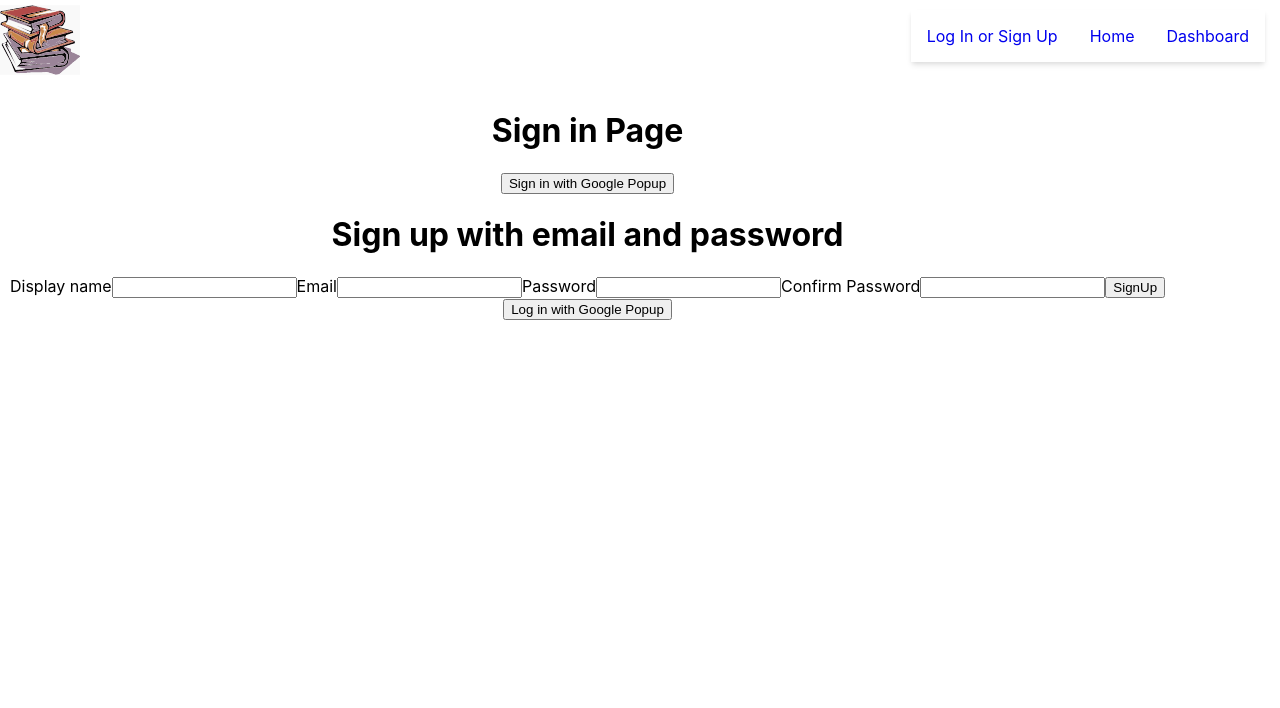
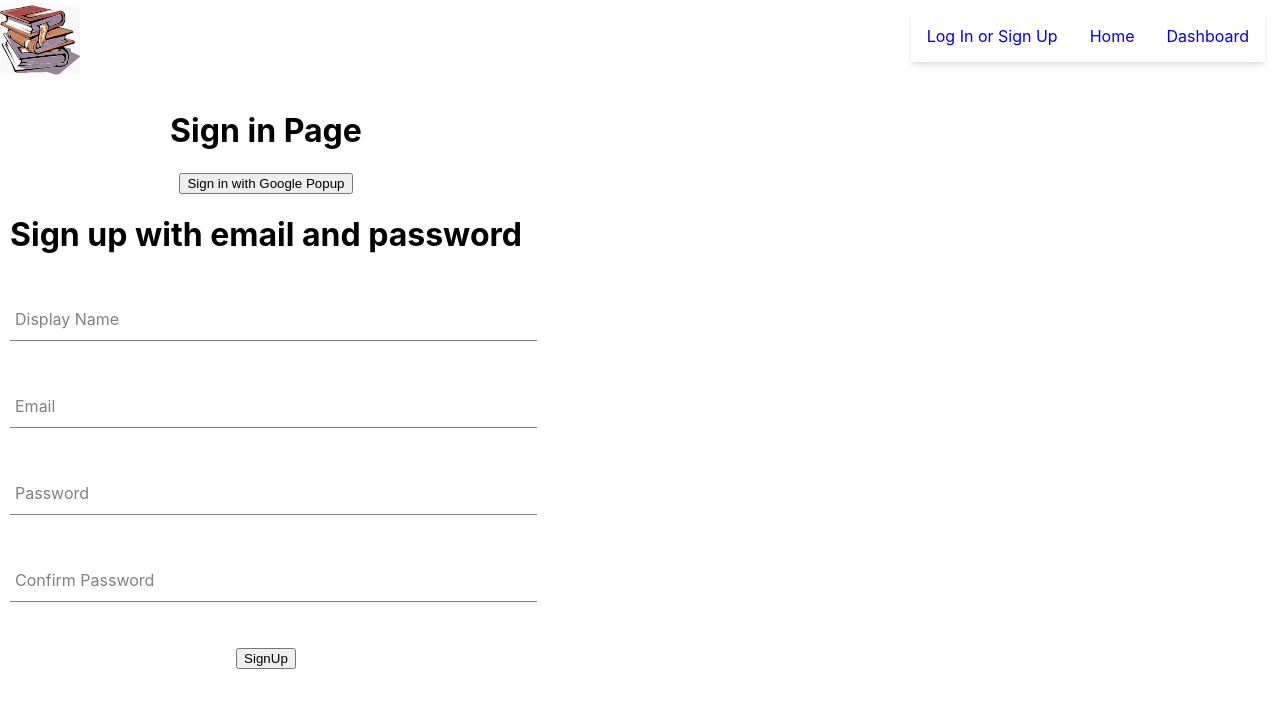
Before and after one commit to Patech-Patrice/bookstore, a React (Create React App) app in the folder bookable/: page /authentication in a window 1280 px wide. Shown: the top 708 px of the page. Built offline with nearby package versions, Linux system fonts and the light colour scheme.

Commit message:
implemented and styled form component

```diff
--- a/bookable/src/App.js
+++ b/bookable/src/App.js
@@ -37,10 +37,6 @@
            </li>
          </ul>
       </nav>
-
-
-{/* <Authentication /> */}
-
           <div className="categories-container">
                   <Routes>
                             <Route path='/' element={<Home/>} >
--- a/bookable/src/components/auth/signup.js
+++ b/bookable/src/components/auth/signup.js
@@ -1,4 +1,5 @@
 import { useState } from 'react';
+import FormInput from '../../components/form-input/form-input.js'
 import { createAuthUserWithEmailAndPassword, createUserDocumentFromAuth, signInWithGooglePopup } from '../../utils/firebase/firebase.utils.js'
 
 const defaultFormFields = {
@@ -59,17 +60,17 @@
         <div>
             <h1>Sign up with email and password</h1>
             <form onSubmit={handleSubmit}>
-                <label>Display name</label>
-                <input type='text' required onChange={handleChange} name='displayName' value={displayName} />
-                <label>Email</label>
-                <input type='email'required onChange={handleChange} name='email' value={email} />
-                <label>Password</label>
-                <input type='password'required onChange={handleChange} name ='password' value={password} />
-                <label>Confirm Password</label>
-                <input type='password'required onChange={handleChange} name='confirmPassword' value={confirmPassword} />
+
+                <FormInput label="Display Name" type='text' required onChange={handleChange} name='displayName' value={displayName} />
+
+                <FormInput label="Email" type='email'required onChange={handleChange} name='email' value={email} />
+
+                <FormInput label="Password" type='password'required onChange={handleChange} name ='password' value={password} />
+
+                <FormInput label="Confirm Password" type='password'required onChange={handleChange} name='confirmPassword' value={confirmPassword} />
                 <button type='submit'>SignUp</button>
             </form>
-            <button onClick={logGoogleUser}>Log in with Google Popup</button>
+
 
         </div>
     )
--- /dev/null
+++ b/bookable/src/components/form-input/form-input.js
@@ -0,0 +1,23 @@
+import '../../components/form-input/form-input.styles.scss';
+
+const FormInput = ({ label, ...otherProps }) => {
+    return (
+        <div className="group">
+                 <input className="form-input" {...otherProps} />
+            {label && (
+                 <label
+                 className={`${
+                     otherProps.value.length ? `shrink` : ''
+                     } form-input-label`}
+                     >
+                         {label}
+                         </label>
+            )}
+
+
+        </div>
+
+    );
+};
+
+export default FormInput;
--- /dev/null
+++ b/bookable/src/components/form-input/form-input.styles.scss
@@ -0,0 +1,54 @@
+$sub-color: grey;
+$main-color: black;
+
+@mixin shrinkLabel {
+  top: -14px;
+  font-size: 12px;
+  color: $main-color;
+}
+
+.group {
+  position: relative;
+  margin: 45px 0;
+
+  .form-input {
+    background: none;
+    background-color: white;
+    color: $sub-color;
+    font-size: 18px;
+    padding: 10px 10px 10px 5px;
+    display: block;
+    width: 100%;
+    border: none;
+    border-radius: 0;
+    border-bottom: 1px solid $sub-color;
+    margin: 25px 0;
+
+    &:focus {
+      outline: none;
+    }
+
+    &:focus ~ .form-input-label {
+      @include shrinkLabel();
+    }
+  }
+
+  input[type='password'] {
+    letter-spacing: 0.3em;
+  }
+
+  .form-input-label {
+    color: $sub-color;
+    font-size: 16px;
+    font-weight: normal;
+    position: absolute;
+    pointer-events: none;
+    left: 5px;
+    top: 10px;
+    transition: 300ms ease all;
+
+    &.shrink {
+      @include shrinkLabel();
+    }
+  }
+}
```
